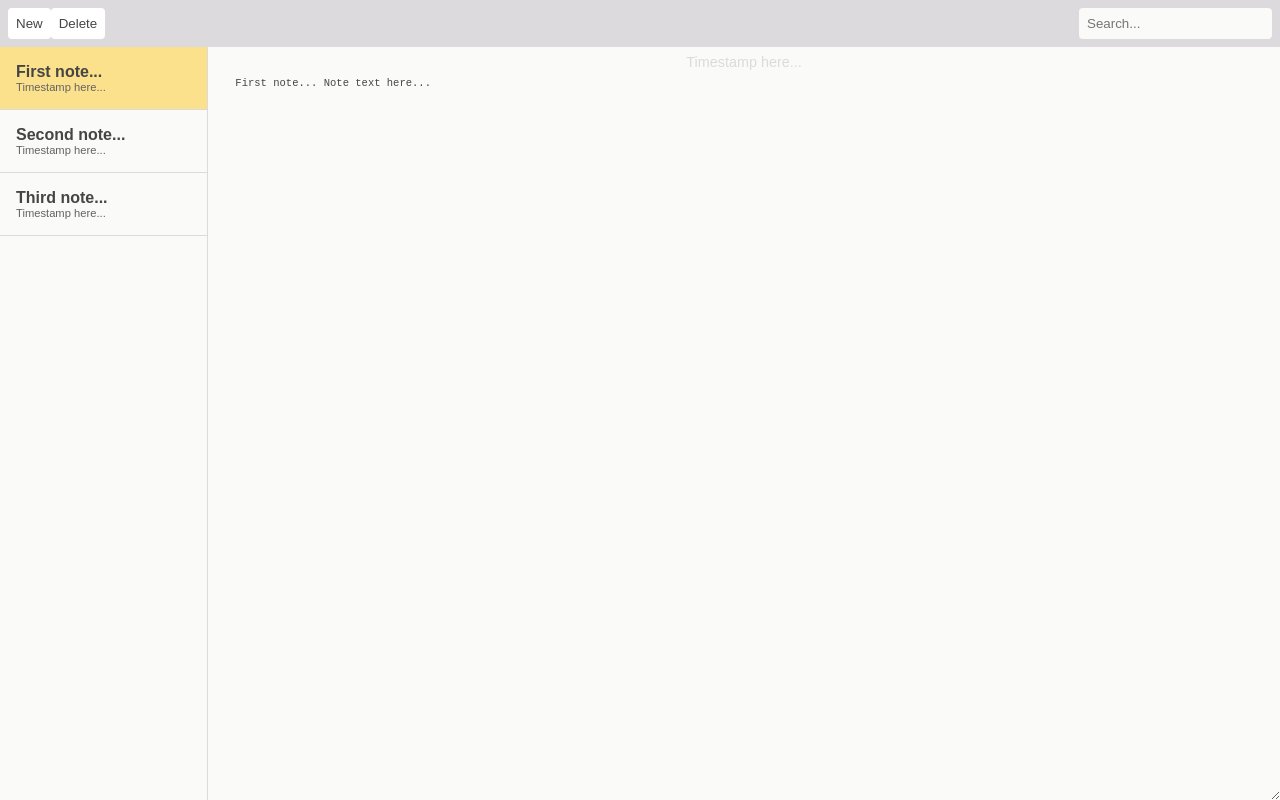
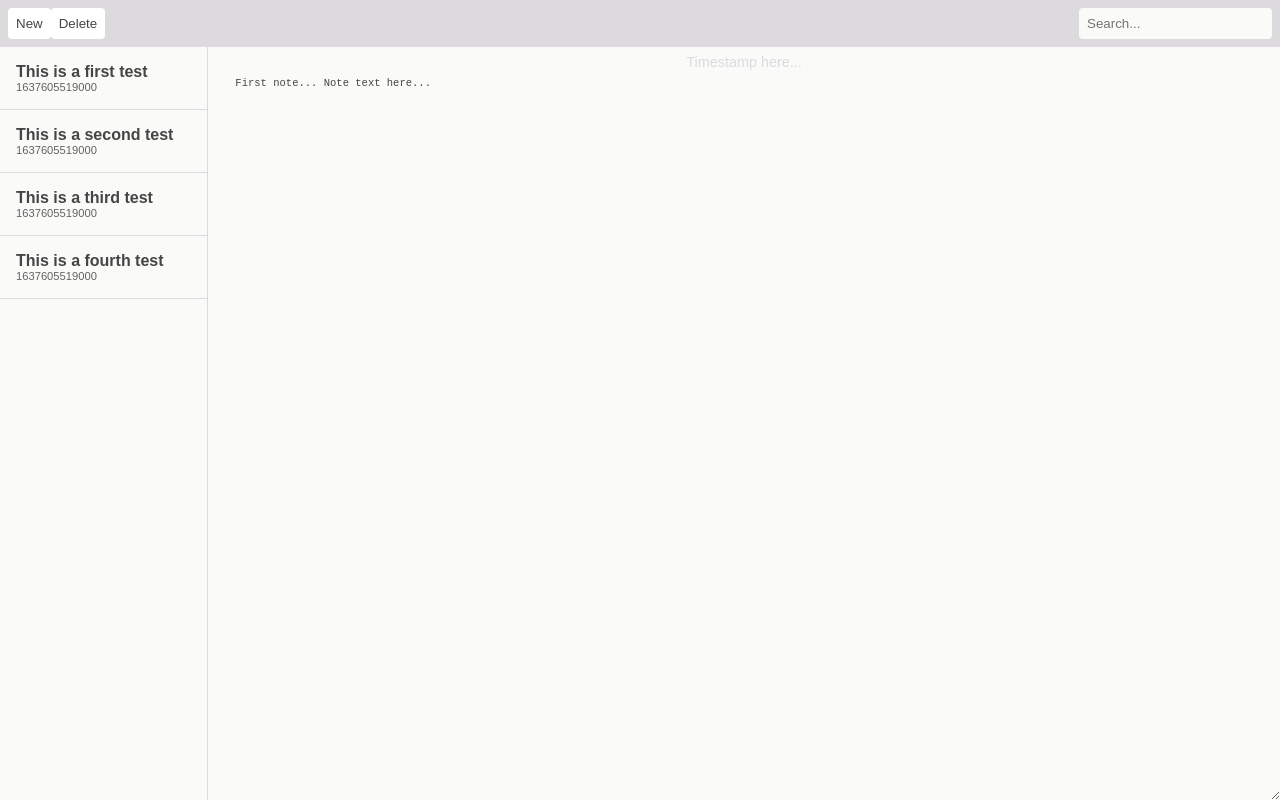
Before and after one commit to lucastimho/note-vue-app, a Vue app: page / in a window 1280 px wide. Built offline with nearby package versions, Linux system fonts and the light colour scheme.

Commit message:
add v-for in noteselector

```diff
--- a/src/components/NoteSelector.vue
+++ b/src/components/NoteSelector.vue
@@ -1,12 +1,12 @@
 <template>
-  <div>
-    <div class="note-selector">
-      <p class="note-selector-title">Second note...</p>
-      <p class="note-selector-timestamp">Timestamp here...</p>
-    </div>
-    <div class="note-selector">
-      <p class="note-selector-title">Third note...</p>
-      <p class="note-selector-timestamp">Timestamp here...</p>
-    </div>
+  <div class="note-selector">
+    <p class="note-selector-title">{{ note.body }}</p>
+    <p class="note-selector-timestamp">{{ note.timestamp }}</p>
   </div>
 </template>
+
+<script>
+export default {
+  props: ["note"],
+};
+</script>
--- a/src/components/NoteSelectors.vue
+++ b/src/components/NoteSelectors.vue
@@ -1,10 +1,6 @@
 <template>
   <div class="note-selectors">
-    <div class="note-selector active">
-      <p class="note-selector-title">First note...</p>
-      <p class="note-selector-timestamp">Timestamp here...</p>
-    </div>
-    <NoteSelector />
+    <NoteSelector v-for="note in notes" v-bind:note="note" v-bind:key="note.id" />
   </div>
 </template>
 
@@ -15,5 +11,15 @@ export default {
   components: {
     NoteSelector,
   },
+  data: function () {
+    return {
+      notes: [
+        { id: 1, body: "This is a first test", timestamp: Date.now() },
+        { id: 2, body: "This is a second test", timestamp: Date.now() },
+        { id: 3, body: "This is a third test", timestamp: Date.now() },
+        { id: 4, body: "This is a fourth test", timestamp: Date.now() },
+      ],
+    };
+  },
 };
 </script>
```
